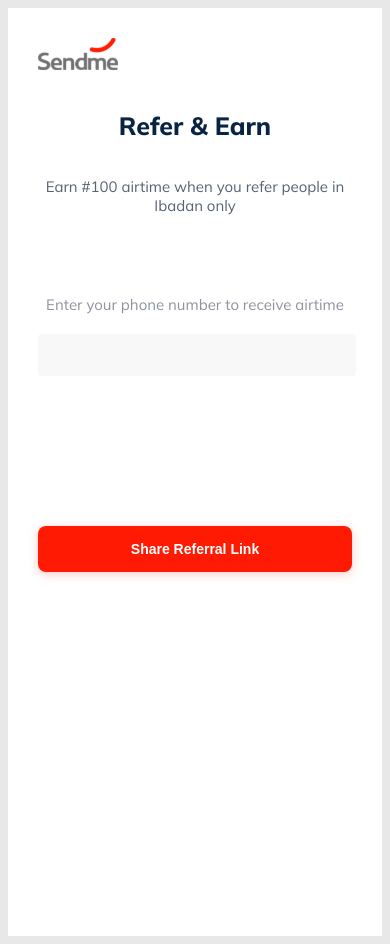
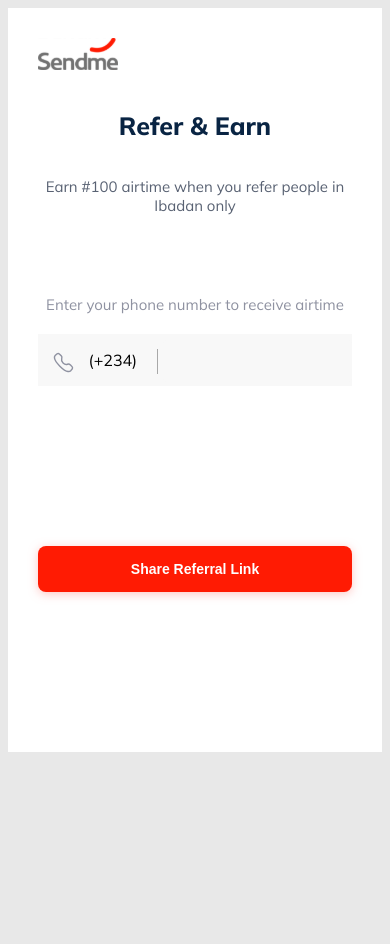
Before and after one commit to iamAbayomi/ref-web, a Next.js app: page / in a window 390 px wide. After the commit the page ends 844 px from the top, so only its background shows below. Built offline with nearby package versions, Linux system fonts and the light colour scheme.

Commit message:
feat: added phone input container

```diff
--- a/assets/css/App.css
+++ b/assets/css/App.css
@@ -17,12 +17,39 @@ input {
     border-radius: 4px;
 }
 
+
+
+input:focus, textarea:focus, select:focus, button:focus{
+    outline: #d62626;
+    border-bottom: 1px solid #d10a0a;
+    border: none;
+    box-shadow: 0 0 0px #d10a0a;
+
+  }
+
+::-webkit-input-placeholder { /* Edge */
+    font-size: 10px;
+    font-family: 'Mulish', sans-serif;
+    color: #8F92A1;
+  }
+
+  :-ms-input-placeholder { /* Internet Explorer 10-11 */
+    font-size: 10px;
+    font-family: 'Mulish', sans-serif;
+    color: #8F92A1;
+  }
+
+  ::placeholder {
+    font-size: 10px;
+    font-family: 'Mulish', sans-serif;
+    color: #8F92A1;
+  }
+
 .main{
     max-width: 380px;
     margin: auto;
     padding: 15px 30px 20px;
     background-color: white;
-    height: 110vh;
     box-sizing: border-box;
 }
 
@@ -71,7 +98,28 @@ input {
 
 
 .input-field{
-    margin: 10px 0px;
+    margin: 6px 0px 0px;
+}
+
+.input-field-container{
+    background-color: #F8F8F8;
+    margin: 20px 0px;
+}
+
+.display-flex{
+  display: flex;
+}
+
+.call-container{
+    width: 35px;
+    margin: 18px 15px 0px 15px;
+}
+
+.horizontal-line{
+    width: 0px;
+    height: 25px;
+    margin: 15px 5px 10px 20px;
+    border-right: 0.5px solid rgba(0, 0, 0, 0.322);
 }
 
 
@@ -86,7 +134,7 @@ input {
     box-shadow: 0px 2px 10px rgba(255, 145, 139, 0.5);
     border-radius: 8px;
     border: 0px;
-    margin: 140px auto 60px;
+    margin: 140px auto;
     color: white;
     font-size: 14px;
 }
--- a/pages/index.tsx
+++ b/pages/index.tsx
@@ -1,6 +1,8 @@
 import Link from 'next/link'
+import Image from 'next/image'
 import Layout from '../components/Layouts'
 import Primary from '../components/ui/Button/Primary'
+import callLogo from '../assets/images/call.svg'
 
 const IndexPage = () => (
   <Layout>
@@ -8,7 +10,15 @@ const IndexPage = () => (
       <p className='info-text'>Earn #100 airtime when you refer people
         in Ibadan only</p>
       <p className='highlight-text'>Enter your phone number to receive airtime</p>
-      <input className='input-field'  type={"name"} placeholder='' />
+      <div className='display-flex input-field-container'>
+          <div className='call-container'>
+              <Image src={callLogo} />
+          </div>
+          <p>(+234)</p>
+          <div className='horizontal-line' />
+          <input className='input-field'  type={"number"} placeholder='' />
+      </div>
+
       <Primary buttonTitle={'Share Referral Link'} nextPage='/accesscontact'/>
   </Layout>
 )
```
Also changed, not shown: assets/images/call.svg (added).
